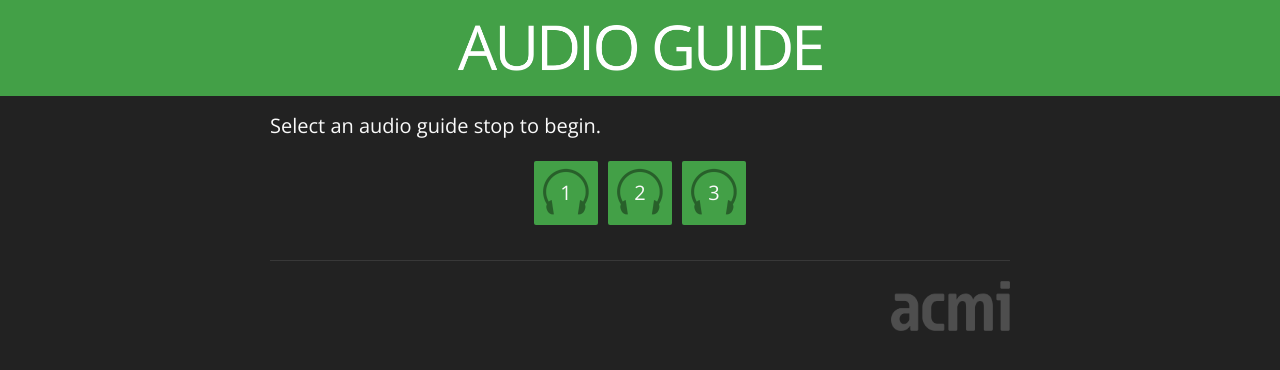
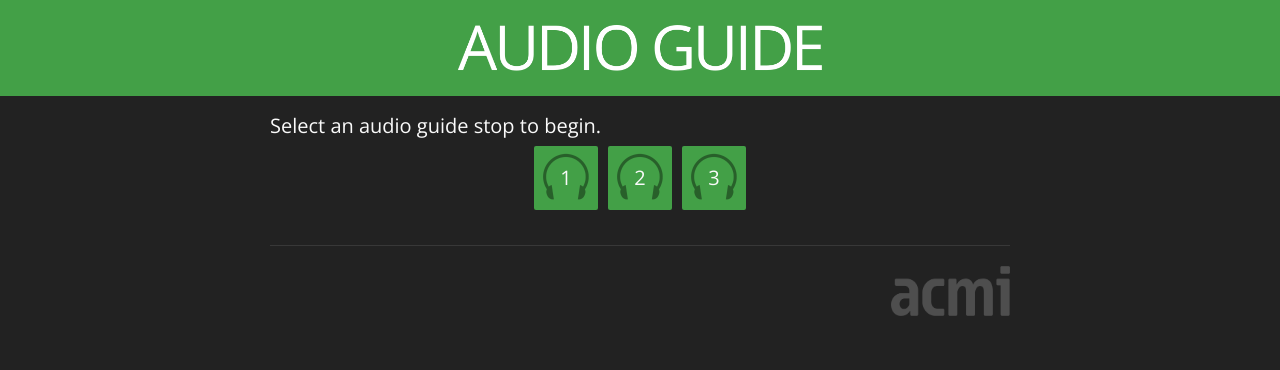
Before and after one commit to ACMILabs/static-museum-audio-guide, a Jekyll site: the page built from index.html, in a window 1280 px wide. Shown: the top 370 px of the page. Built offline with Jekyll 4.4.1, drawn with Linux system fonts in a browser that asks for light colours.

Commit message:
remove markdown snippet from index.html

```diff
--- a/index.html
+++ b/index.html
@@ -5,7 +5,7 @@
 
 <div class="home">
 
-{% markdown overview.md %}
+Select an audio guide stop to begin.
 <!--
   <h1 class="page-heading">Posts</h1>
 -->
```
